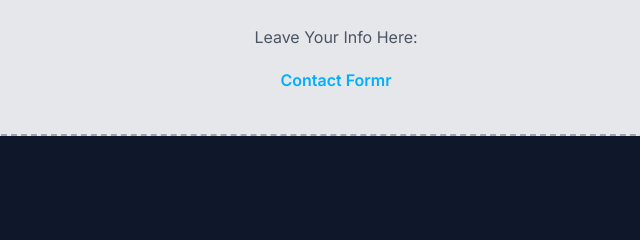
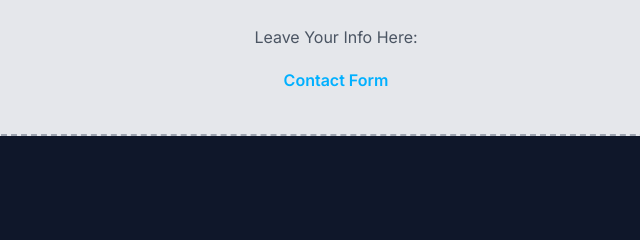
Before and after one commit to terry7676/OneStopShopp2, a plain HTML site: page index.html in a window 1280 px wide. Shown: the part 3839-4079 px from the top of the page, 304-944 px from the left. Drawn offline with Linux system fonts and the light colour scheme.

Commit message:
Update index.html

```diff
--- a/index.html
+++ b/index.html
@@ -329,7 +329,7 @@
         </div>
         <div class="drive-upload">
             <p>Leave Your Info Here:</p>
-            <a href="https://forms.gle/uWaqToui1JMGsdSy9 " target="_blank" rel="noopener noreferrer">Contact Formr</a>
+            <a href="https://forms.gle/uWaqToui1JMGsdSy9 " target="_blank" rel="noopener noreferrer">Contact Form</a>
         </div>
     </section>
 
```
